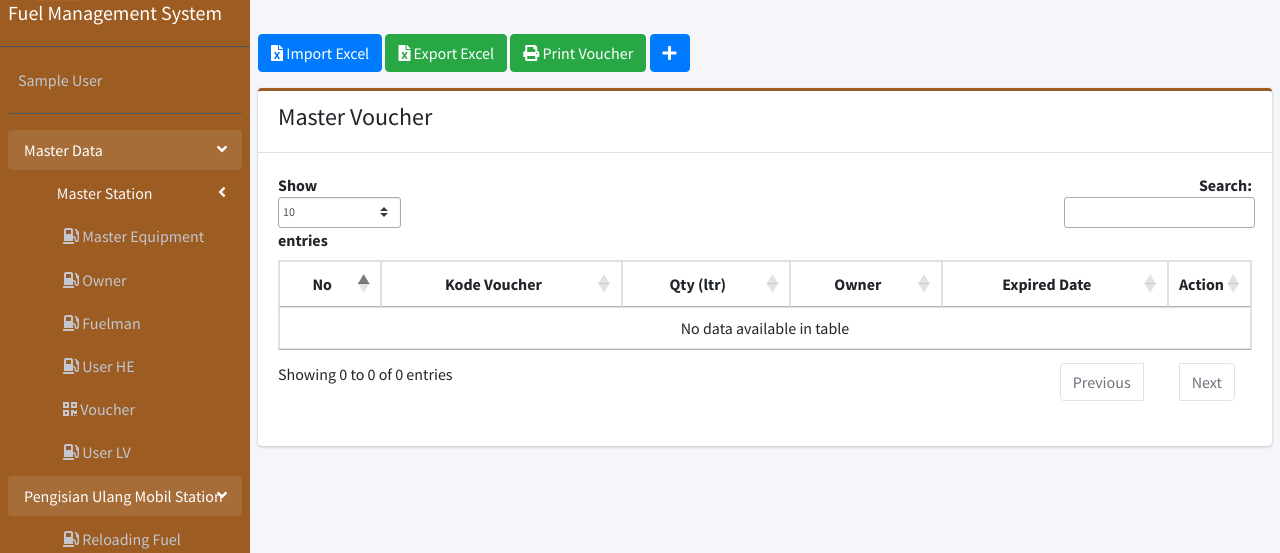
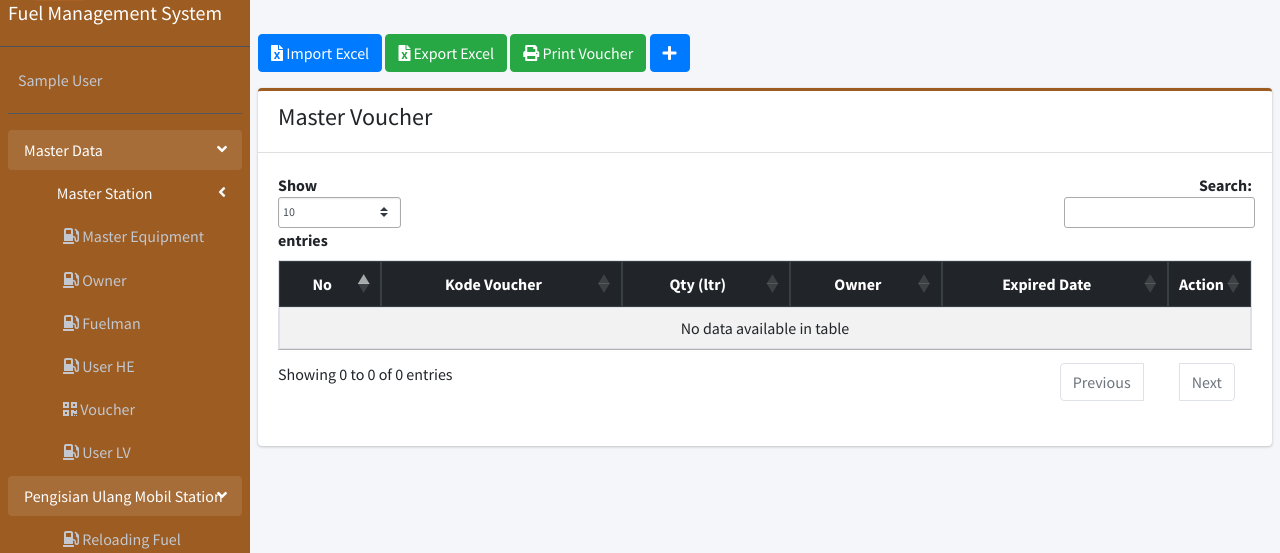
Before and after one commit to sinholic/fuel-titan-infa, a Laravel app: page /voucher in a window 1280 px wide. Shown: the part 62-615 px from the top of the page. Run offline with Laravel 8, Linux system fonts and the light colour scheme; the visitor is signed in with stand-in values (Sample User, id 1); data that the repository does not hold is empty; some libraries are stand-ins or nearby versions.

Commit message:
Mengubah tampilan voucher.blade.php

```diff
--- a/resources/views/Voucher/voucher.blade.php
+++ b/resources/views/Voucher/voucher.blade.php
@@ -40,8 +40,8 @@
         </div>
 
     <div class="card-body">
-        <table class="table table-bordered" id="myTable">
-            <thead>
+        <table class="table table-striped table table-bordered" id="myTable">
+            <thead class="thead-dark">
                 <tr>
                     <th class="text-center">No</th>
                     <th class="text-center">Kode Voucher</th>
```
